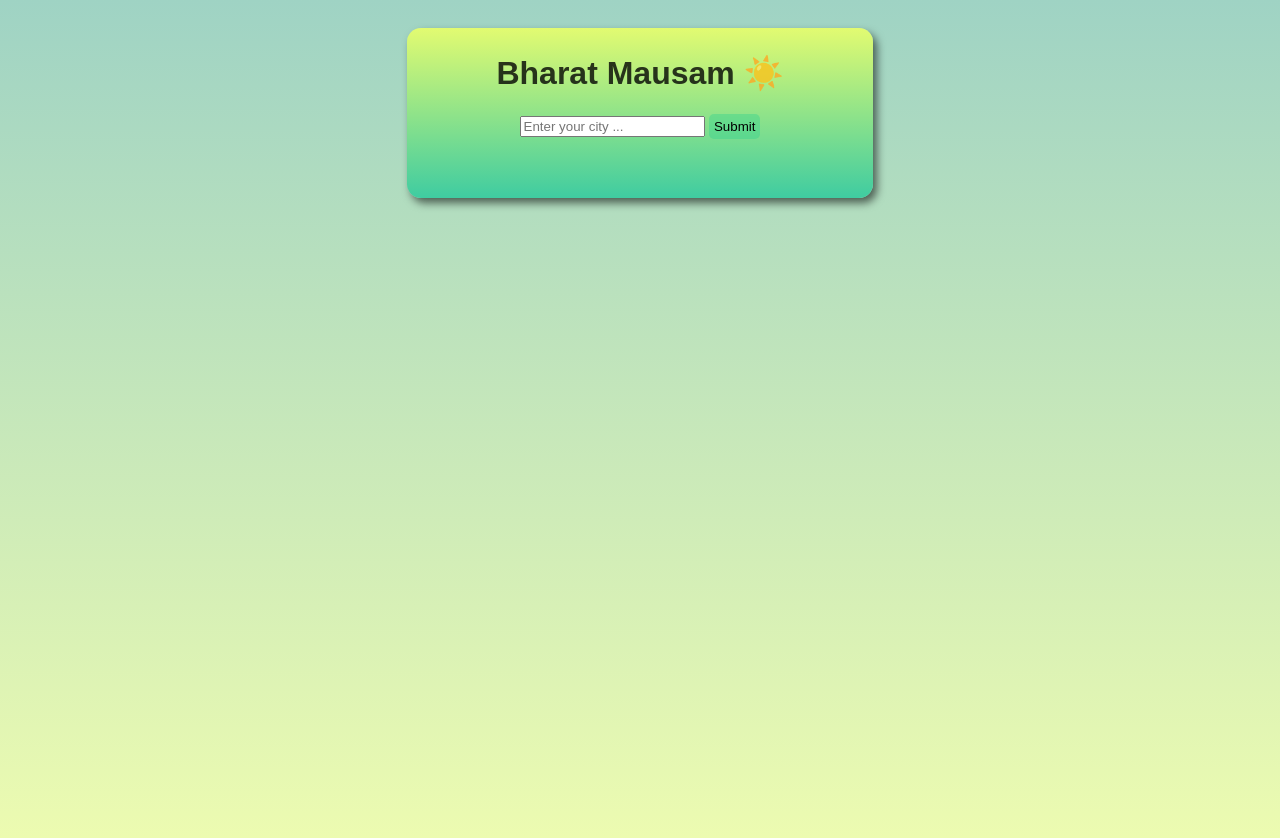
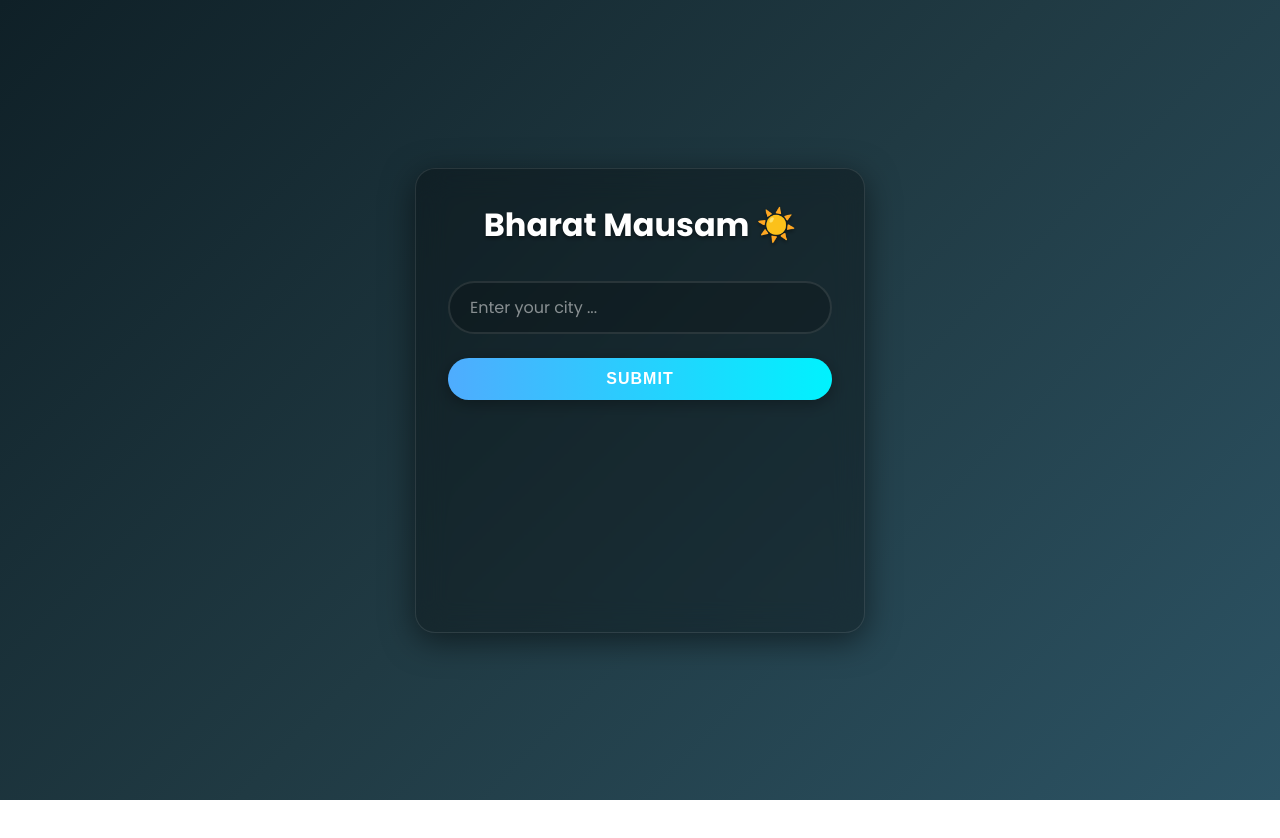
Before and after one commit to HARRYnoob/MausamNow, a plain HTML site: page index.html in a window 1280 px wide. After the commit the page ends 800 px from the top, so only its background shows below. Drawn offline with Linux system fonts and the light colour scheme.

Commit message:
genrated css

```diff
--- a/style.css
+++ b/style.css
@@ -1,85 +1,181 @@
-body{
+@import url('https://fonts.googleapis.com/css2?family=Poppins:wght@300;400;600;700&display=swap');
 
-    padding: 20px;
-    background:  linear-gradient(to bottom,rgb(159, 211, 196), rgb(238, 252, 176) );
-    height:100vh;
-    display: flex;
-    text-align: center;
-    flex-direction: column;
-    font-family:  sans-serif;
-}
-#form{
-    min-width: 400px;
-    color:rgba(0, 0, 0, 0.789);
-    margin:0px auto;
-    width:fit-content;
-    padding:5px 33px;
-    background: linear-gradient(to bottom, rgb(226, 251, 113), rgb(63, 204, 161));
-   font-weight: 700;
-}
-#container{
-    margin: 0 auto;
-    border-radius: 14px;
-    overflow: hidden;
-    box-shadow: 4px 5px 9px rgba(1, 0, 0, 0.567);
+* {
+    margin: 0;
+    padding: 0;
+    box-sizing: border-box;
 }
 
-#input{
-    box-shadow: 0px 0px 7px rgba(171, 217, 198, 0.878);
-    padding:5px;
-    border-radius: 5px;
-    border: none;
-    background-color:rgba(45, 209, 141, 0.047) ;
-}
-#input:focus{
-    border:none;
-    outline:none;
-}
-#btn:hover{
-    cursor:pointer;
-margin:0px auto;
- padding:5px;
-    border-radius: 5px;
-    border: none;
-    background-color:rgba(171, 217, 198, 0.386) ;
-}
-#btn{
-cursor:pointer;
-margin:0px auto;
- padding:5px;
-    border-radius: 5px;
-    border: none;
-    background-color:rgba(45, 209, 140, 0.386) ;
-}
-#city{
-    padding:2px;
-    font-weight: 900;
-    font-size: 25px;
-margin:0px auto;
+body {
+    padding: 20px;
+    background: linear-gradient(135deg, #0f2027 0%, #203a43 50%, #2c5364 100%);
+    min-height: 100vh;
+    display: flex;
+    justify-content: center;
+    align-items: center;
+    font-family: 'Poppins', sans-serif;
+    color: #e0e0e0;
 }
 
-#error{
-    color: red;
-    padding: auto;
-    margin:0px auto;
+#container {
+    background: rgba(0, 0, 0, 0.3);
+    backdrop-filter: blur(15px);
+    -webkit-backdrop-filter: blur(15px);
+    border-radius: 20px;
+    border: 1px solid rgba(255, 255, 255, 0.1);
+    box-shadow: 0 8px 32px 0 rgba(0, 0, 0, 0.5);
+    padding: 2rem;
+    width: 100%;
+    max-width: 450px;
+    text-align: center;
+    transition: transform 0.3s ease;
 }
-#emoji{
-    padding:10px;
-    margin: 0px auto;
-    text-shadow: 0px 2px 1px black;
-    font-weight: bold;
-    font-size: 34px;
+
+#container:hover {
+    transform: translateY(-5px);
 }
-#weather{
-    margin:0px auto;
-    font-size:14px;
+
+#form {
+    display: flex;
+    flex-direction: column;
+    gap: 1.5rem;
+    width: 100%;
 }
-#humidity{
-    padding :9px;
-    font-size:12px;
-margin: 0px auto;
+
+h1 {
+    font-size: 2rem;
+    font-weight: 700;
+    margin-bottom: 0.5rem;
+    text-shadow: 0 2px 4px rgba(0, 0, 0, 0.5);
+    color: #fff;
 }
-#temp{
-margin: 0px auto;
-padding:6px;
+
+#get {
+    width: 100%;
+    padding: 12px 20px;
+    border-radius: 50px;
+    border: 2px solid rgba(255, 255, 255, 0.1);
+    background: rgba(0, 0, 0, 0.2);
+    color: #fff;
+    font-size: 1rem;
+    font-family: inherit;
+    outline: none;
+    transition: all 0.3s ease;
 }
+
+#get::placeholder {
+    color: rgba(255, 255, 255, 0.5);
+}
+
+#get:focus {
+    background: rgba(255, 255, 255, 0.1);
+    border-color: rgba(255, 255, 255, 0.3);
+    box-shadow: 0 0 15px rgba(255, 255, 255, 0.05);
+}
+
+#btn {
+    padding: 12px 30px;
+    border-radius: 50px;
+    border: none;
+    background: linear-gradient(to right, #4facfe 0%, #00f2fe 100%);
+    color: #fff;
+    font-size: 1rem;
+    font-weight: 600;
+    cursor: pointer;
+    transition: all 0.3s ease;
+    box-shadow: 0 4px 15px rgba(0, 0, 0, 0.3);
+    text-transform: uppercase;
+    letter-spacing: 1px;
+}
+
+#btn:hover {
+    transform: scale(1.05);
+    box-shadow: 0 6px 20px rgba(0, 0, 0, 0.4);
+    filter: brightness(1.1);
+}
+
+#btn:active {
+    transform: scale(0.98);
+}
+
+#city {
+    font-size: 1.8rem;
+    font-weight: 600;
+    margin-top: 1rem;
+    text-shadow: 0 2px 4px rgba(0, 0, 0, 0.5);
+}
+
+#temp {
+    font-size: 3.5rem;
+    font-weight: 700;
+    margin: 0.5rem 0;
+    text-shadow: 0 2px 10px rgba(0, 0, 0, 0.5);
+}
+
+#humidity {
+    font-size: 1rem;
+    opacity: 0.8;
+    margin-bottom: 0.5rem;
+}
+
+#weather {
+    font-size: 1.2rem;
+    font-weight: 500;
+    text-transform: capitalize;
+    margin-bottom: 0.5rem;
+}
+
+#emoji {
+    font-size: 4rem;
+    margin: 1rem 0;
+    filter: drop-shadow(0 4px 8px rgba(0, 0, 0, 0.3));
+    animation: float 3s ease-in-out infinite;
+}
+
+#error {
+    color: #ff6b6b;
+    background: rgba(255, 0, 0, 0.1);
+    padding: 10px;
+    border-radius: 10px;
+    font-size: 0.9rem;
+    margin-top: 1rem;
+    display: none; /* Hidden by default, JS will show it */
+}
+
+/* Make error visible when it has content */
+#error:not(:empty) {
+    display: block;
+    animation: shake 0.5s cubic-bezier(.36,.07,.19,.97) both;
+}
+
+@keyframes float {
+    0% { transform: translateY(0px); }
+    50% { transform: translateY(-10px); }
+    100% { transform: translateY(0px); }
+}
+
+@keyframes shake {
+    10, 90% { transform: translate3d(-1px, 0, 0); }
+    20, 80% { transform: translate3d(2px, 0, 0); }
+    30, 50, 70% { transform: translate3d(-4px, 0, 0); }
+    40, 60% { transform: translate3d(4px, 0, 0); }
+}
+
+/* Responsive adjustments */
+@media (max-width: 480px) {
+    body {
+        padding: 10px;
+    }
+
+    #container {
+        padding: 1.5rem;
+    }
+
+    h1 {
+        font-size: 1.5rem;
+    }
+
+    #temp {
+        font-size: 2.5rem;
+    }
+}
```
